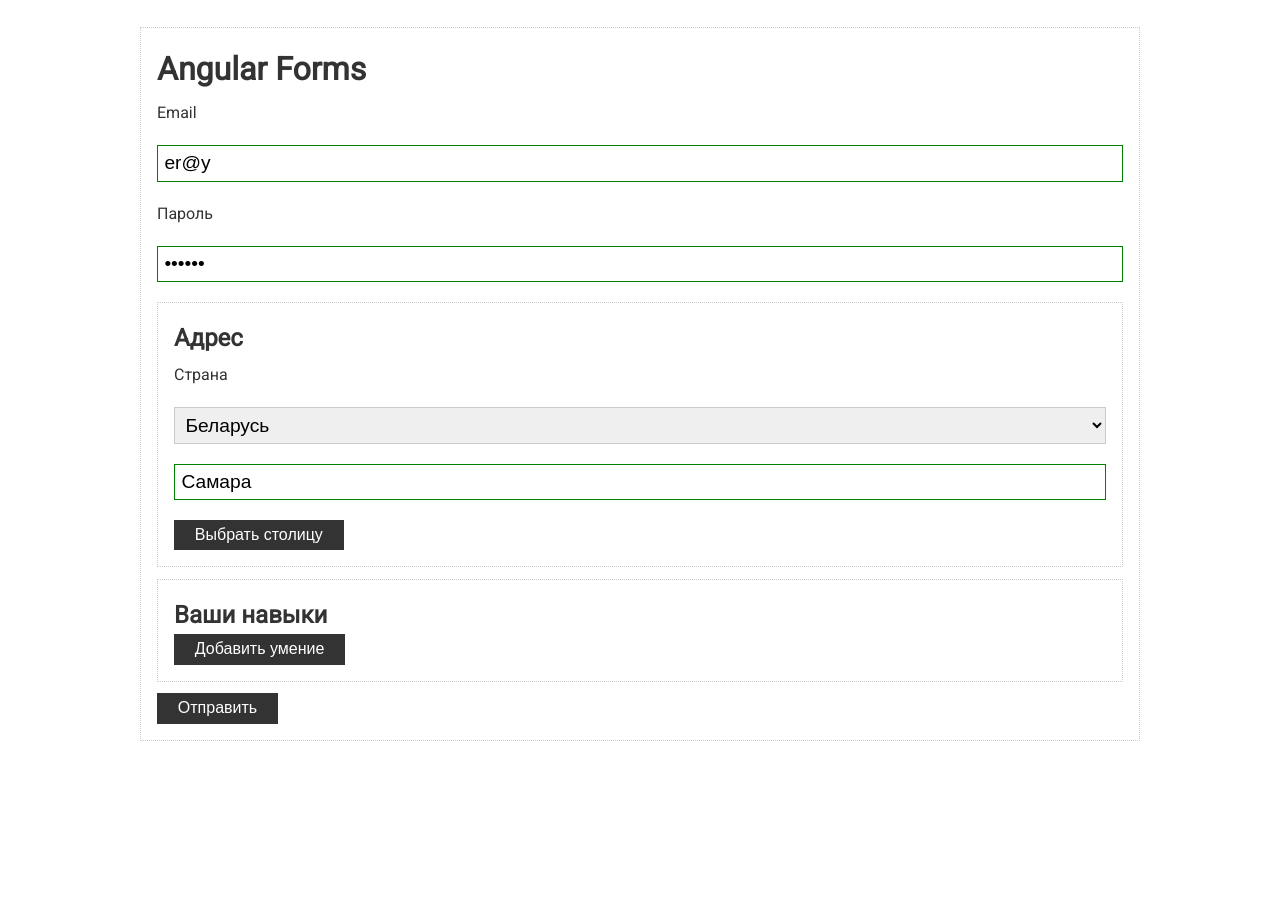
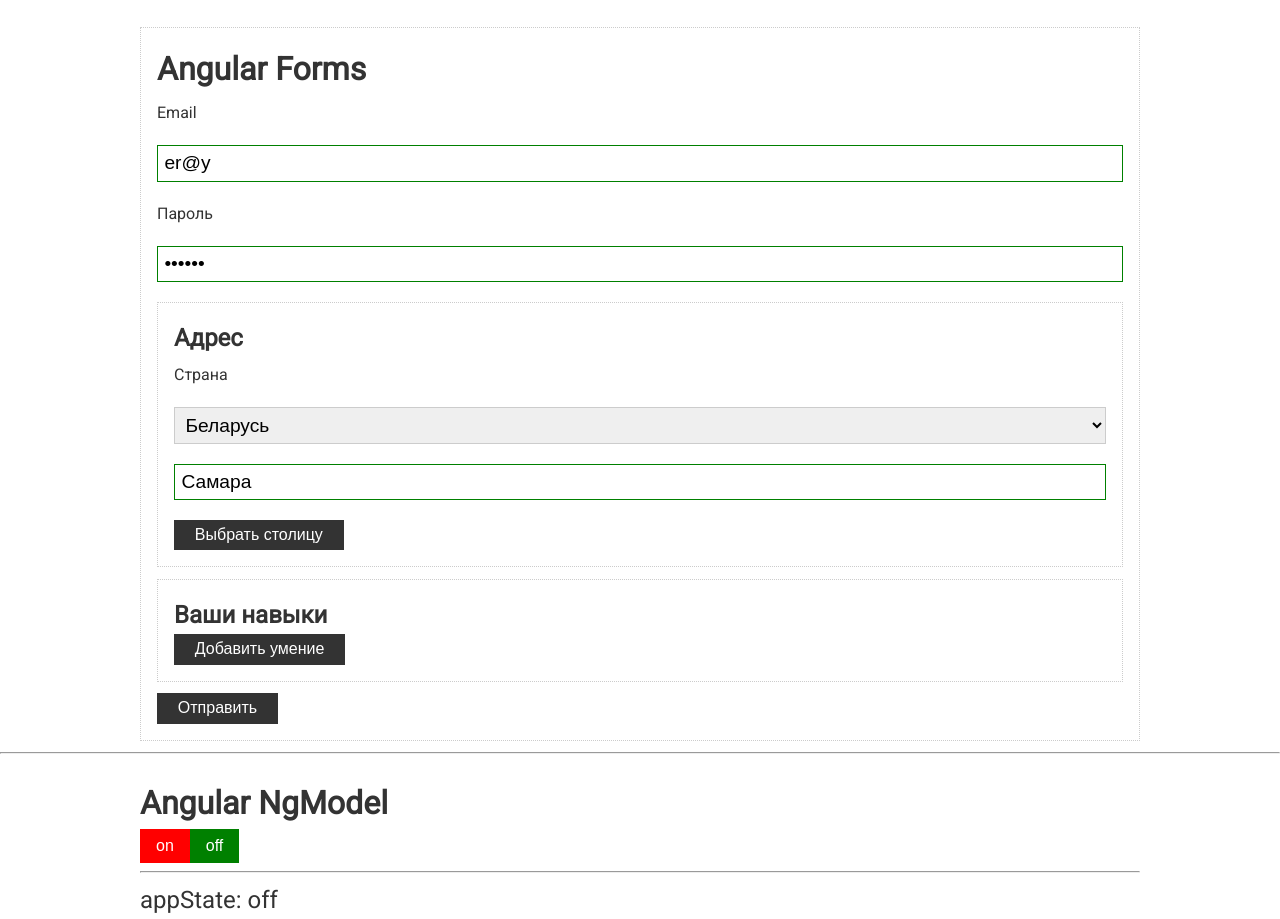
Before and after one commit to korn33/myAngular, an Angular app: page / in a window 1280 px wide. Before the commit the page ends 800 px from the top, so only its background shows below. Built offline with nearby package versions, Linux system fonts and the light colour scheme.

Commit message:
castom ng model

```diff
--- a/src/app/app.component.html
+++ b/src/app/app.component.html
@@ -65,3 +65,11 @@
 
   </form>
 </div>
+
+<hr>
+<div class="container">
+    <h1>Angular NgModel</h1>
+    <app-switcher [(ngModel)]="appState" (ngModelChange)="handleChange()"></app-switcher>
+    <hr>
+    <p>appState: {{appState}}</p>
+</div>
--- a/src/app/app.component.ts
+++ b/src/app/app.component.ts
@@ -8,6 +8,8 @@
   styleUrls: ['./app.component.scss']
 })
 export class AppComponent implements OnInit {
+    appState = 'off';
+
     form!: FormGroup;
 
     ngOnInit(): void {
@@ -54,4 +56,8 @@
     getControls() {
         return (this.form.get('skills') as FormArray).controls
     }
+
+    handleChange() {
+        console.log(this.appState)
+    }
 }
--- a/src/app/app.module.ts
+++ b/src/app/app.module.ts
@@ -2,11 +2,13 @@
 import {NgModule} from '@angular/core'
 
 import {AppComponent} from './app.component'
-import {FormsModule, ReactiveFormsModule} from '@angular/forms'
+import {FormsModule, ReactiveFormsModule} from '@angular/forms';
+import { SwitcherComponent } from './switcher/switcher.component'
 
 @NgModule({
     declarations: [
         AppComponent,
+        SwitcherComponent,
     ],
     imports: [
         BrowserModule,
--- /dev/null
+++ b/src/app/switcher/switcher.component.html
@@ -0,0 +1,4 @@
+<div>
+    <button [class.active]="state === 'on'" (click)="setState('on')">on</button>
+    <button [class.active]="state === 'off'" (click)="setState('off')">off</button>
+</div>
--- /dev/null
+++ b/src/app/switcher/switcher.component.scss
@@ -0,0 +1,16 @@
+div{
+    display: inline-block;
+
+    button{
+        padding: 0.5rem 1rem;
+        font-size: 1rem;
+        color: #ffffff;
+        background: red;
+        border: none;
+        outline: none;
+
+        &.active {
+            background: green;
+        }
+    }
+}
--- /dev/null
+++ b/src/app/switcher/switcher.component.ts
@@ -0,0 +1,43 @@
+import {Component, forwardRef, OnInit, Provider} from '@angular/core';
+import {ControlValueAccessor, NG_VALUE_ACCESSOR} from "@angular/forms";
+
+const VALUE_ACCESSOR: Provider = {
+    provide: NG_VALUE_ACCESSOR,
+    useExisting: forwardRef(() => SwitcherComponent),
+    multi: true
+}
+
+@Component({
+    selector: 'app-switcher',
+    templateUrl: './switcher.component.html',
+    styleUrls: ['./switcher.component.scss'],
+    providers: [VALUE_ACCESSOR]
+})
+export class SwitcherComponent implements OnInit, ControlValueAccessor {
+
+    state = 'off'
+
+    constructor() {
+    }
+
+    private onChange = (value: any) => {}
+
+    ngOnInit(): void {
+    }
+
+    setState(state: string){
+        this.state = state;
+        this.onChange(this.state)
+    }
+
+    registerOnChange(fn: any): void {
+        this.onChange = fn;
+    }
+
+    registerOnTouched(fn: any): void {
+    }
+
+    writeValue(state: string): void {
+        this.state = state;
+    }
+}
```
Also changed, not shown: 1 other file (tests, documents, lock files or other folders).
